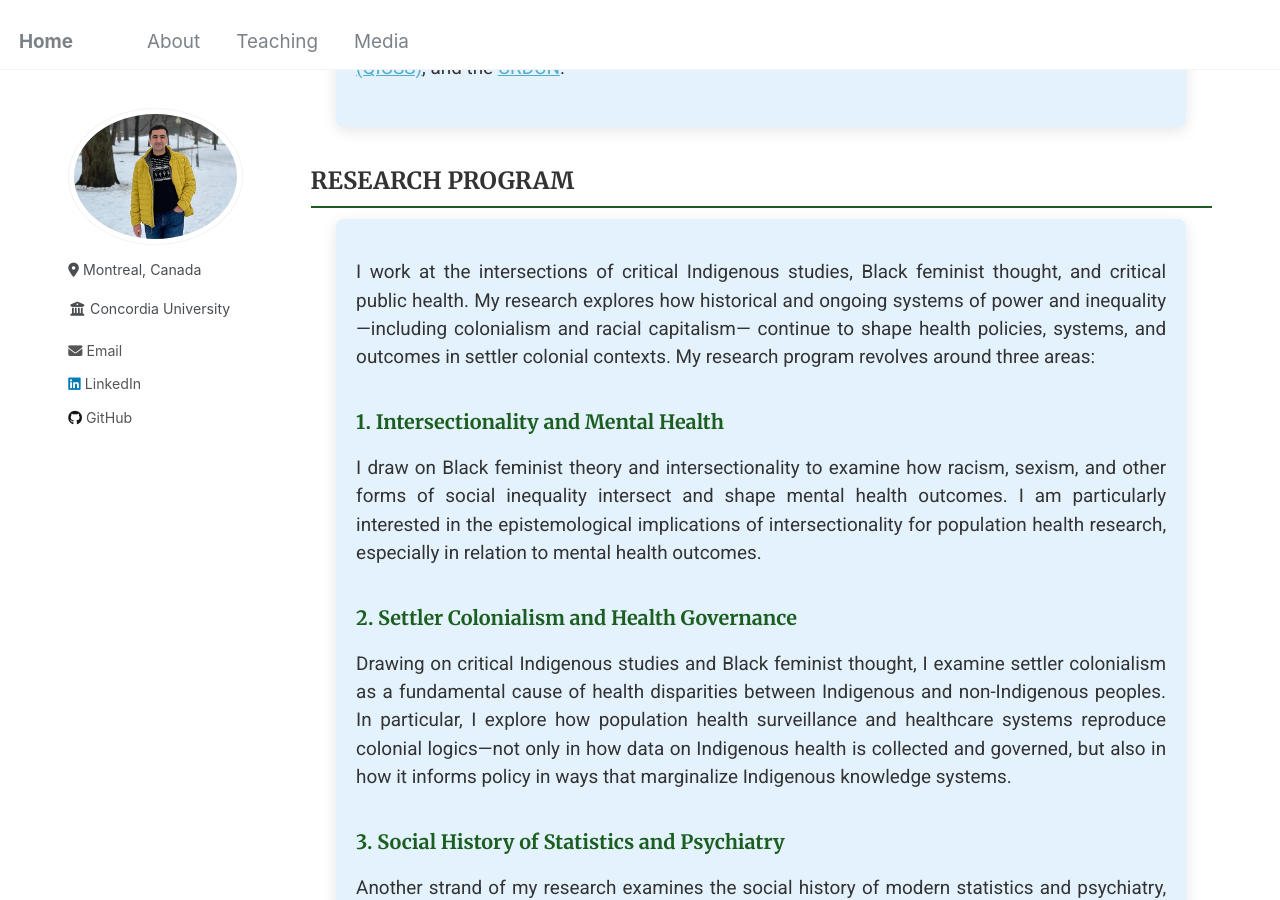
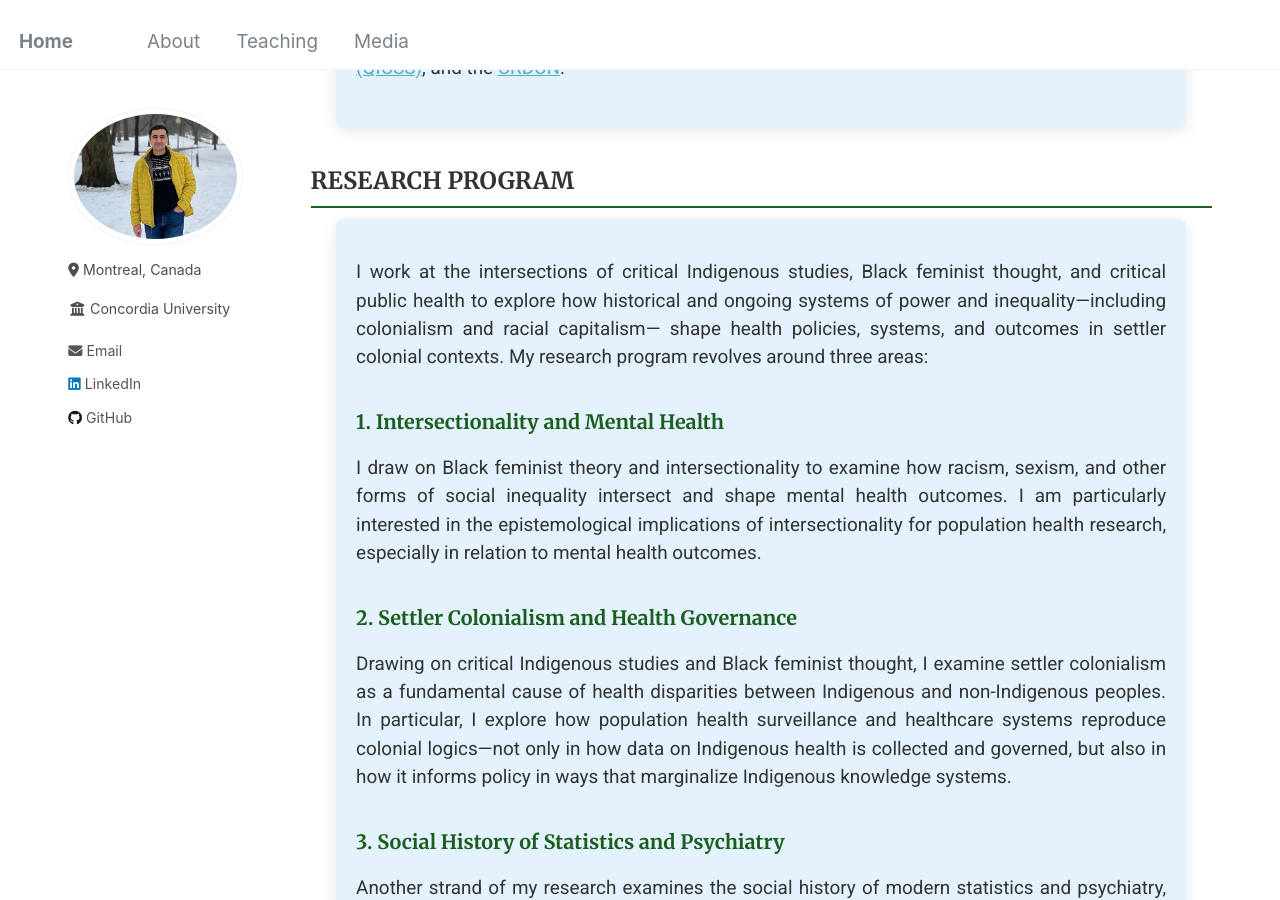
Before and after one commit to Mohsnmonji/mohsnmonji.github.io, a Jekyll site: the page built from about-me.md, in a window 1280 px wide and 900 px high, scrolled down 564 px. Built offline with Jekyll 4.4.1, drawn with Linux system fonts in a browser that asks for light colours.

Commit message:
Update about-me.md

```diff
--- a/about-me.md
+++ b/about-me.md
@@ -86,7 +86,7 @@ author_profile: true
   <h2>Research Program</h2>
   <div class="about-card">
     <p>
-      I work at the intersections of critical Indigenous studies, Black feminist thought, and critical public health. My research explores how historical and ongoing systems of power and inequality—including colonialism and racial capitalism— continue to shape health policies, systems, and outcomes in settler colonial contexts. My research program revolves around three areas:
+      I work at the intersections of critical Indigenous studies, Black feminist thought, and critical public health to explore how historical and ongoing systems of power and inequality—including colonialism and racial capitalism— shape health policies, systems, and outcomes in settler colonial contexts. My research program revolves around three areas:
     </p>
 
     <h4>1. Intersectionality and Mental Health</h4>
```
